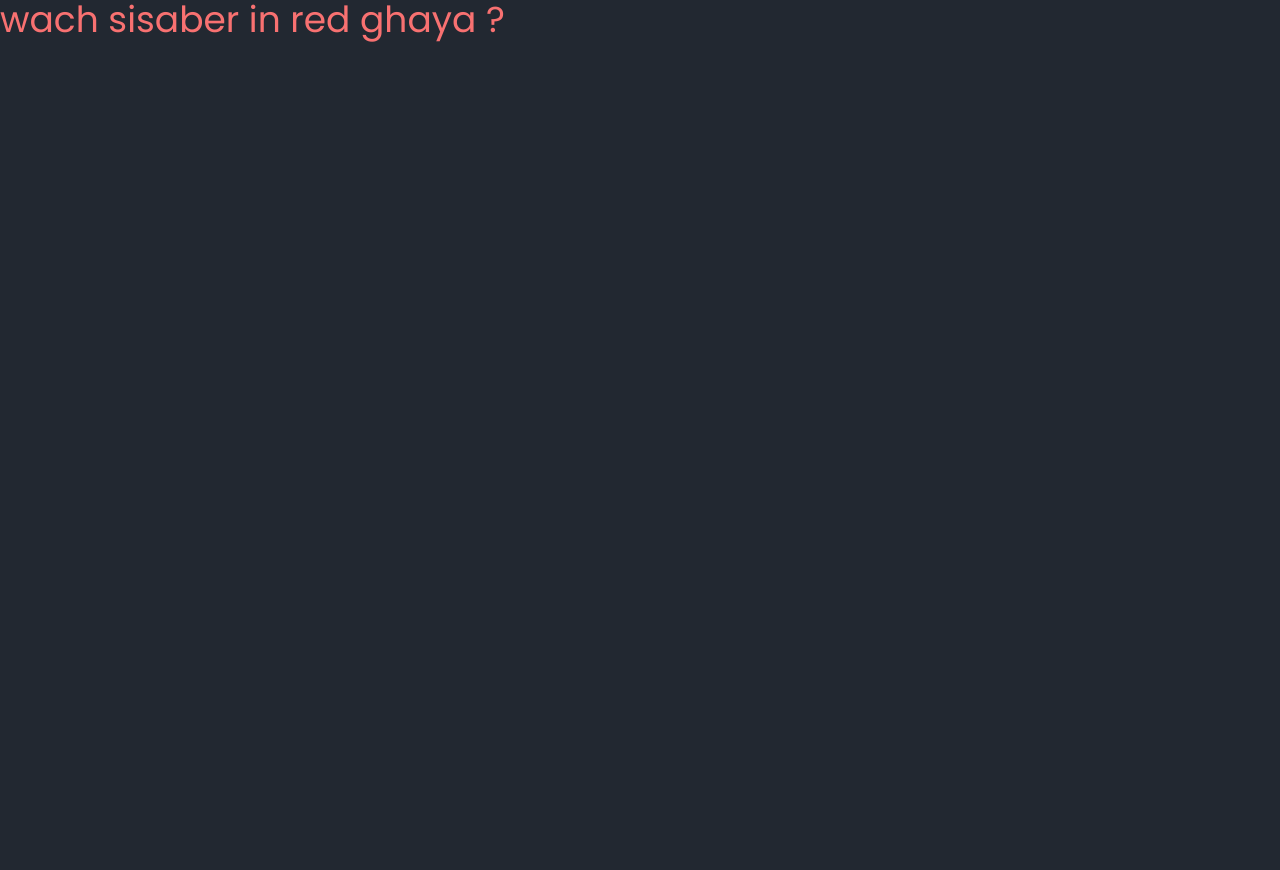
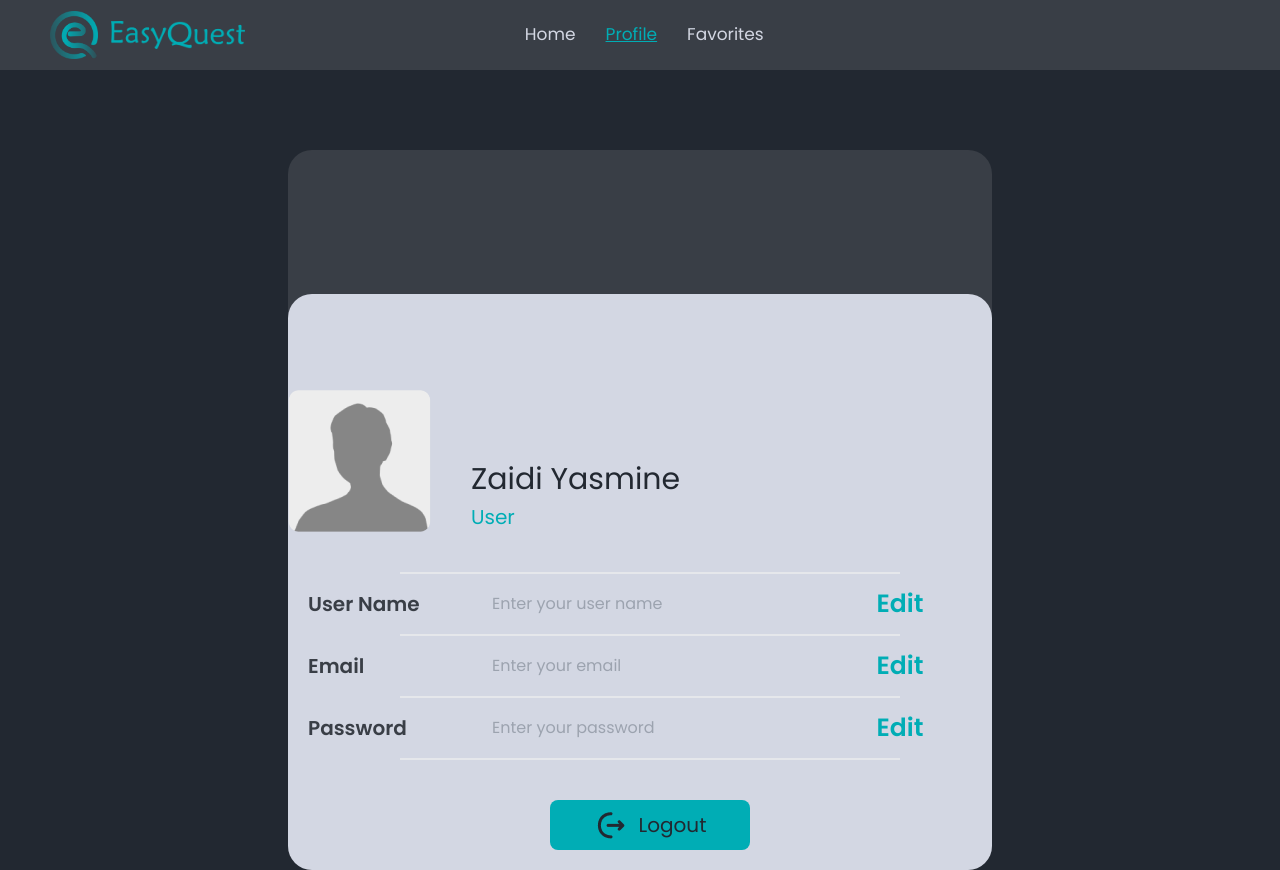
Before and after one commit to RaniaSbr/EasyQuest, a React (Create React App) app in the folder my-app/: page /Profile in a window 1280 px wide. Before the commit the page ends 800 px from the top, so only its background shows below. Built offline with nearby package versions, Linux system fonts and the light colour scheme.

Commit message:
page profile done

```diff
--- a/my-app/src/App.js
+++ b/my-app/src/App.js
@@ -10,7 +10,7 @@ import { BrowserRouter as Router, Routes, Route } from "react-router-dom";
 
 function App() {
   return (
-  /*  <Router>
+    <Router>
       <Routes>
         <Route path="/" element={<Home />}></Route>
         <Route path="/Profile" element={<Profile />}></Route>
@@ -18,8 +18,7 @@ function App() {
         <Route path="/Favorites" element={<Favorites />}></Route>
         <Route path="/Search_result" element={<Search_result />}></Route>
       </Routes>
-    </Router>*/
-    <h1 className="text-red-400 text-4xl">wach sisaber in red ghaya ?</h1>
+    </Router>
   );
 }
 
--- a/my-app/src/Components/Navbar.js
+++ b/my-app/src/Components/Navbar.js
@@ -8,23 +8,28 @@ import { faX, faBars } from "@fortawesome/free-solid-svg-icons";
 function Navbar(params) {
   const [respoListVisible, setRespoListVisible] = useState(false);
   const location = useLocation();
+
   const respoOff = (event) => {
     setRespoListVisible(false);
   };
+
   const respoON = (event) => {
     setRespoListVisible(true);
   };
 
   return (
-    <div className="navbar">
-      <div className="logo-igl">
+    <div className="navbar flex items-center">
+      <div className="nav w-4/5 flex ">
+        <div className="logo-igl flex items-center w-1/3">
           <NavLink to="/">
-          <img className="logo-easy" src="./Assets/logo.png" alt="" />
-          <img className="logo-nom" src="./Assets/nom.png" alt="" />
+            <img className="logo-easy h-12" src="./Assets/logo.png" alt="" />
+          </NavLink>
+          <NavLink to="/">
+            <img className="logo-nom w-36 ml-2" src="./Assets/nom.png" alt="" />
           </NavLink>
         </div>
 
-      <div className="pages">
+        <div className="pages flex justify-center w-2/3  ">
           <ul>
             <li>
               <NavLink
@@ -86,7 +91,9 @@ function Navbar(params) {
                 <li>
                   <NavLink
                     to="/Favorites"
-                  className={location.pathname === "/Favorites" ? "active" : ""}
+                    className={
+                      location.pathname === "/Favorites" ? "active" : ""
+                    }
                   >
                     <img src="./Assets/coeur.png" alt="" /> Favorites
                   </NavLink>{" "}
@@ -95,7 +102,9 @@ function Navbar(params) {
                   {" "}
                   <NavLink
                     to="/Settings"
-                  className={location.pathname === "/Settings" ? "active" : ""}
+                    className={
+                      location.pathname === "/Settings" ? "active" : ""
+                    }
                   >
                     <img src="./Assets/settings.png" alt="" />
                     Settings
@@ -106,6 +115,8 @@ function Navbar(params) {
           </div>
         )}
       </div>
+    </div>
   );
 }
+
 export default Navbar;
--- /dev/null
+++ b/my-app/src/Components/Profile_Compo.js
@@ -0,0 +1,100 @@
+import React from "react";
+import "../Styles/ProfileComponent.css";
+import { useState } from "react";
+import { NavLink } from "react-router-dom";
+import { Link, useLocation } from "react-router-dom";
+function Profile_compo(params) {
+  const [isEditing, setIsEditing] = useState(false);
+  const location = useLocation();
+
+  const handleEditClick = () => {
+    console.log("Edit button clicked");
+    setIsEditing(!isEditing);
+  };
+
+  const handleLogout = () => {
+    console.log("Bouton de déconnexion cliqué");
+    window.location.href = "/";
+  };
+  return (
+    <div className="profile_Compo relative rounded-3xl md:w-[70vw] lg:w-[55vw]   w-[90vw]  h-[90vh] mt-20 grid justify-items-center content-center">
+      <div className="profile-co absolute rounded-3xl w-full bottom-0 h-4/5"></div>
+      <div className="profile absolute bottom-5 ">
+        <div className="pro-top  flex items-end justify-start w-full h-2/5 mb-10">
+          <img className="user-pic" src="./Assets/user.png" alt="" />
+          <div className="pro-nom grid content-center ml-10 ">
+            {" "}
+            <h1
+              className="
+            "
+            >
+              Zaidi Yasmine
+            </h1>
+            <h2>User</h2>
+          </div>
+        </div>
+        <div className="pro-bottom grid content-center justify-items-center ml-5">
+          <hr className="profile-hr bg-zinc-900 md:w-[500px] w-5/6" />
+          <hr className="profile-hr bg-zinc-900 md:w-[500px] w-5/6" />
+          <div className="ligne ligne-username ">
+            <label htmlFor="username " className="text-lg md:text-xl">
+              User Name{" "}
+            </label>
+            <input
+              type="text"
+              id="username"
+              name="username"
+              placeholder="Enter your user name"
+            />
+            <button onClick={handleEditClick}>Edit</button>
+          </div>
+          <hr className="profile-hr bg-zinc-900 md:w-[500px] w-5/6" />
+          <hr className="profile-hr bg-zinc-900 md:w-[500px] w-5/6" />
+          <div className="ligne ligne-mail">
+            <label className="text-lg md:text-xl" htmlFor="UserEmail">
+              Email
+            </label>
+            <input
+              type="email"
+              id="UserEmail"
+              name="UserEmail"
+              placeholder="Enter your email"
+            />
+            <button onClick={handleEditClick}>Edit</button>
+          </div>
+          <hr className="profile-hr bg-zinc-900 md:w-[500px] w-5/6" />
+          <hr className="profile-hr bg-zinc-900 md:w-[500px] w-5/6" />
+          <div className="ligne ligne-password">
+            <label className="text-lg md:text-xl" htmlFor="password">
+              Password
+            </label>
+            <input
+              type="password"
+              id="password"
+              name="password"
+              placeholder="Enter your password"
+            />
+            <button onClick={handleEditClick}>Edit</button>
+          </div>
+          <hr className="profile-hr bg-zinc-900 md:w-[500px] w-5/6" />
+          <hr className="profile-hr bg-zinc-900 md:w-[500px] w-5/6" />
+          <NavLink to="/">
+            {" "}
+            <div className="logout">
+              <button onClick={handleLogout} className="mt-10">
+                <img
+                  className="logout-icon"
+                  src="./Assets/logout.png"
+                  alt="Logout"
+                />
+                <p>Logout</p>
+              </button>
+            </div>
+          </NavLink>
+        </div>{" "}
+      </div>
+    </div>
+  );
+}
+
+export default Profile_compo;
--- a/my-app/src/Components/Search_bar.js
+++ b/my-app/src/Components/Search_bar.js
@@ -13,7 +13,7 @@ const Search_bar = ({ backgroundColor }) => {
           type="search"
           placeholder="Rechercher des articles scientifiques ..."
           style={{ backgroundColor: backgroundColor }}
-          className="search-input"
+          className="search-input border-2"
         />
       </div>
 
--- a/my-app/src/Styles/Navbar.css
+++ b/my-app/src/Styles/Navbar.css
@@ -21,24 +21,18 @@
   display: flex;
   align-items: center;
   justify-content: flex-start;
-  height: 0px;
   height: 70px;
   margin-left: 50px;
   cursor: pointer;
   position: relative;
-  width: 60vw;
-}
-.logo-easy {
-  height: 50px;
+  margin-right: 22%;
 }
 .logo-nom {
-  width: 110px;
-  padding: 10px;
+  padding: 5px;
 }
 .pages {
   display: flex;
   height: 70px;
-  width: 100vw;
   align-items: center;
   justify-content: flex-start;
 }
@@ -96,13 +90,14 @@
   }
   .hamburger {
     height: 30px;
-    width: fit-content;
+    margin-left: 650%;
   }
   .logo-igl {
     width: 50vw;
     display: flex;
     justify-content: center;
     height: 35px;
+    margin: 0;
   }
   .logo-easy {
     height: 35px;
--- a/my-app/src/Styles/ProfileComponent.css
+++ b/my-app/src/Styles/ProfileComponent.css
@@ -11,84 +11,36 @@
 body {
   background-color: var(--darkgrey);
 }
-
-.grey {
-  height: 525px;
-  width: 1100px;
-  border-radius: 20px;
+.profile-co {
+  background-color: var(--textcolor);
+}
+.profile_Compo {
   background-color: var(--grey);
-  position: relative;
-  z-index: 1;
 }
-.white {
-  height: 410px;
-  width: 1100px;
-  z-index: 2;
-  border-radius: 20px;
-  position: absolute;
-  background-color: var(--lightgrey);
-}
-.GreyWhite {
-  display: flex;
-  align-items: flex-end;
-  justify-content: center;
-  height: 350px;
-  width: 100vw;
-}
-.profile {
-  position: absolute;
-  z-index: 3;
-  top: 5;
+.profile h1 {
+  font-size: 30px;
+  color: var(--darkgrey);
 }
 
-.profilecompo {
-  background-color: var(--darkgrey);
-  display: grid;
-  grid-template-columns: repeat(1, 1fr);
-  align-content: center;
-  justify-items: center;
-  width: 100vw;
-  height: 100vh;
-  margin-top: 80px;
+.profile h2 {
+  font-size: 20px;
+  color: var(--blue);
 }
 
-.user-pic {
-  margin-right: 350px;
-  margin-bottom: 30px;
-}
-
-.profilecompo h1 {
-  font-size: 30px;
-  position: relative;
-  top: 148px;
-  color: var(--darkgrey);
-  margin-left: 150px;
-}
-
-.profilecompo h2 {
-  font-size: 20px;
-  position: relative;
-  top: 143px;
-  color: var(--blue);
-  margin-left: 150px;
-}
-
-.profilecompo hr {
-  background-color: var(--darkgrey);
-  width: 950px;
+.profile-hr {
+  height: 1px;
 }
 
 .ligne {
   display: grid;
   grid-template-columns: repeat(3, 1fr);
-  width: 950px;
   height: 60px;
   align-content: center;
   justify-items: center;
 }
 .ligne label {
   font-weight: bold;
-  font-size: 25px;
+
   color: var(--grey);
 }
 .ligne input {
@@ -96,7 +48,6 @@ body {
   outline: none;
   background-color: transparent;
   color: var(--grey);
-  margin-left: -310px;
 }
 .ligne button {
   border: none;
@@ -106,31 +57,25 @@ body {
   font-size: 25px;
   color: var(--blue);
   cursor: pointer;
-  margin-left: 200px;
 }
 .ligne-mail label {
   width: 100%;
   display: flex;
   align-items: center;
-  margin-left: 65px;
 }
 .ligne-password label {
   width: 100%;
   display: flex;
   align-items: center;
-  margin-left: 65px;
 }
 .ligne-username label {
   width: 100%;
   display: flex;
   align-items: center;
-  margin-left: 65px;
 }
 
 .logout {
   text-align: center;
-  margin-top: 29px;
-  margin-left: 400px;
 }
 .logout button {
   display: flex;
@@ -149,95 +94,4 @@ body {
 .logout button p {
   font-size: 20px;
   color: var(--darkgrey);
-  margin-bottom: 50;
 }
-
-@media only screen and (max-width: 1024px) {
-  .grey {
-    height: 550px;
-    width: 500px;
-    border-radius: 20px;
-    background-color: var(--grey);
-    position: relative;
-    z-index: 1;
-  }
-  .white {
-    height: 450px;
-    width: 500px;
-    z-index: 2;
-    border-radius: 20px;
-    position: absolute;
-    background-color: var(--lightgrey);
-  }
-  .profilecompo {
-    margin-top: 140px;
-  }
-  .profilecompo hr {
-    width: 400px;
-    margin-left: 270px;
-  }
-
-  .user-pic {
-    margin-right: 350px;
-    margin-bottom: 30px;
-    margin-top: -50px;
-    margin-left: 250px;
-  }
-
-  .profilecompo h1 {
-    font-size: 30px;
-    top: 108px;
-    margin-left: 400px;
-  }
-
-  .profilecompo h2 {
-    font-size: 20px;
-    top: 99px;
-    margin-left: 400px;
-  }
-
-  .logout {
-    text-align: center;
-    margin-top: 45px;
-    margin-left: 380px;
-  }
-
-  .ligne button {
-    font-size: 20px;
-    margin-left: -430px;
-  }
-  .ligne label {
-    font-weight: bold;
-    font-size: 18px;
-    color: var(--grey);
-  }
-
-  .ligne-mail label {
-    margin-left: 540px;
-  }
-  .ligne-password label {
-    margin-right: -43px;
-    margin-left: 500px;
-  }
-  .ligne-username label {
-    margin-left: 540px;
-  }
-
-  .ligne-password button {
-    margin-right: -43px;
-    margin-left: -455px;
-  }
-
-  .ligne-username input {
-    margin-right: -43px;
-    margin-left: -450px;
-  }
-  .ligne-mail input {
-    margin-right: -43px;
-    margin-left: -450px;
-  }
-  .ligne-password input {
-    margin-right: -43px;
-    margin-left: -390px;
-  }
-}
--- a/my-app/src/pages/Profile.js
+++ b/my-app/src/pages/Profile.js
@@ -1,11 +1,14 @@
 import React from "react";
 import Navbar from "../Components/Navbar";
-import ProfileComponent from "../Components/ProfileComponent";
+import Profile_compo from "../Components/Profile_Compo";
+
 function Profile(params) {
   return (
-    <div className="profile">
+    <div className="profile-page">
       <Navbar></Navbar>
-      <ProfileComponent></ProfileComponent>
+      <div className="w-screen h-screen  flex items-center justify-center">
+        <Profile_compo></Profile_compo>
+      </div>
     </div>
   );
 }
```
Also changed, not shown: my-app/src/Components/ProfileComponent.js (+1 -66 lines), my-app/src/Styles/Search_bar.css (+6 -5 lines), my-app/tailwind.config.js (+11 -5 lines). Lines whose indentation alone changed are shown as unchanged.
